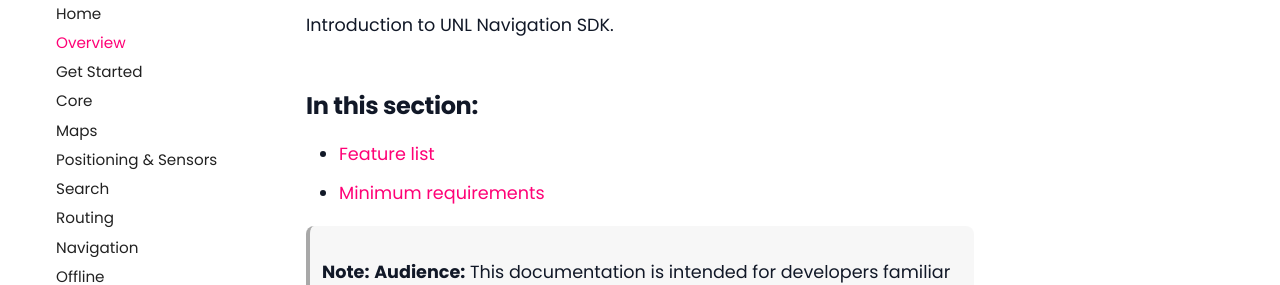
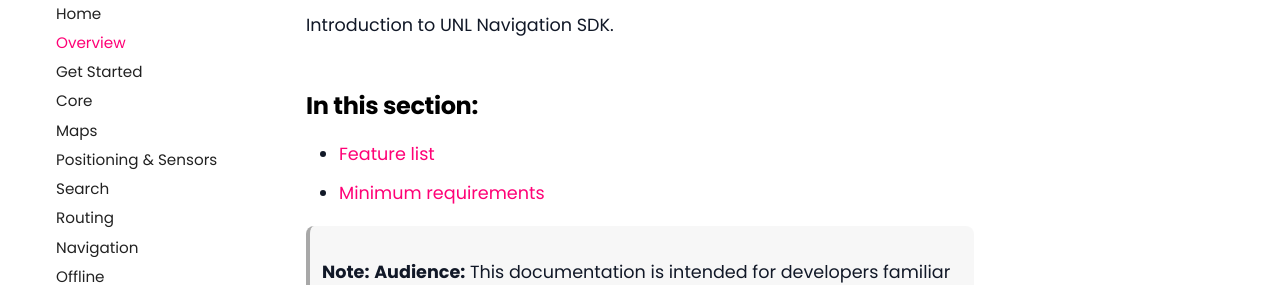
Before and after one commit to u-n-l/navigation-sdk, an MkDocs documentation site: the page built from docs/01-Overview/index.md, in a window 1280 px wide. Shown: the part 152-437 px from the top of the page. Built offline with MkDocs 1.6.1 and Material for MkDocs 9.7.7, drawn with Linux system fonts in a browser that asks for light colours.

Commit message:
Update extra.css

```diff
--- a/docs/styles/extra.css
+++ b/docs/styles/extra.css
@@ -26,7 +26,12 @@
 .md-typeset > h1 {
   color: #000000;
 }
-
+.md-typeset > h2 {
+  color: #000000;
+}
+.md-typeset > h3 {
+  color: #000000;
+}
 
 /* =========================
    FORCE readable text (fix invisible body + tables)
```
